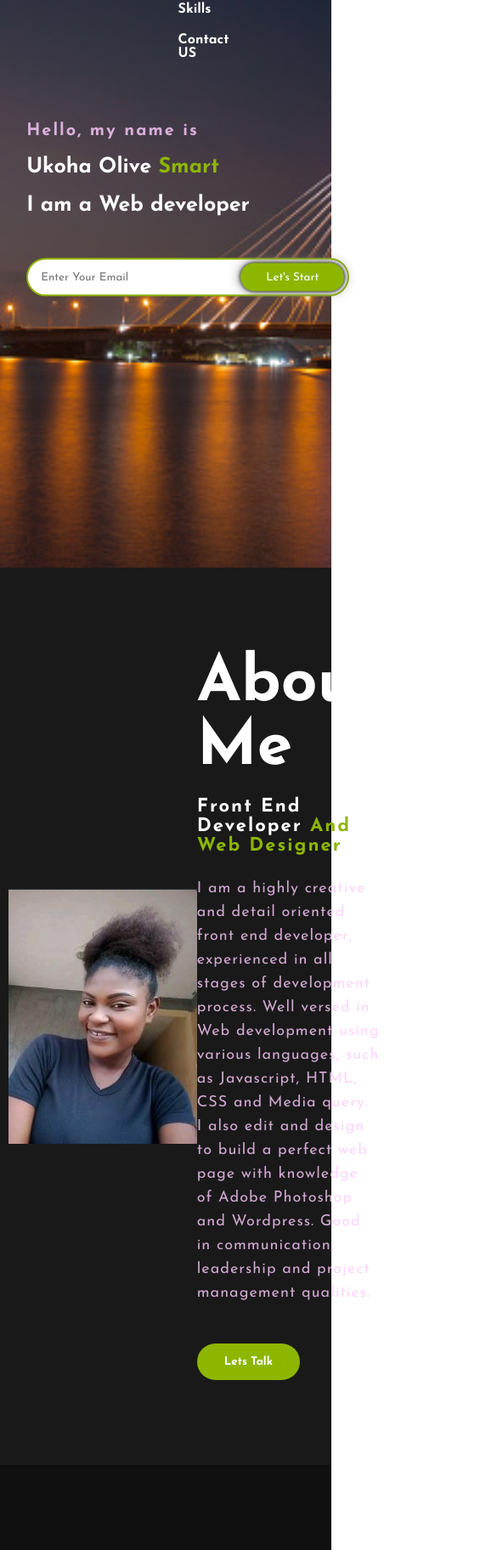
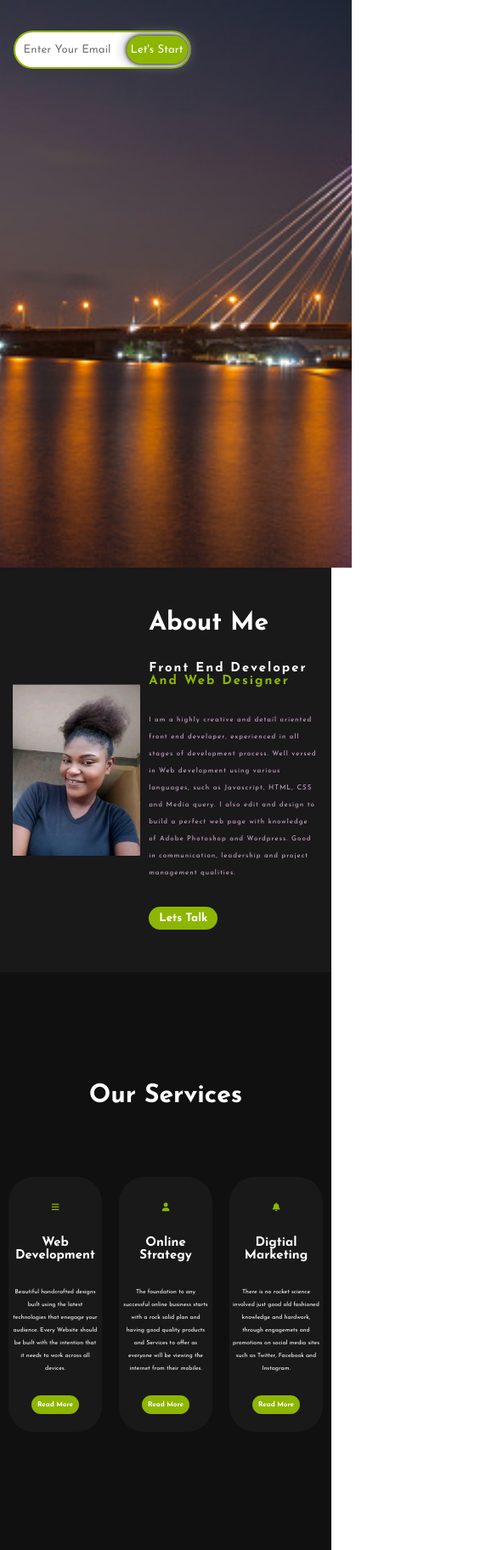
Before and after one commit to Olyvya1/My-Portfolio, a plain HTML site: page index.html in a window 390 px wide. Shown: the part 176-2000 px from the top of the page at 85% size, 585 px wide, since content can reach past the window. Drawn offline with Linux system fonts and the light colour scheme.

Commit message:
'responsiveness'

```diff
--- a/style.css
+++ b/style.css
@@ -57,7 +57,7 @@ nav ul li a:hover{
     transition: transform 4s;
 }
 .button:hover{
-    transform: scale(1,2);
+    transform: scale(1.2,1.2);
 }
 .info{
     position: absolute;
@@ -302,3 +302,186 @@ footer p:nth-child(2){
     color: #8db600;
     bottom: 35px;
 }
+@media screen and (max-width: 415px){
+.portfolio{
+    height: 100vh;
+    width: 414px;
+    background-size:cover;
+    background-position: center;
+    }
+nav{
+    display: flex;
+    align-items: center;
+    padding-left: 4%;
+    padding-right: 4%;
+    padding-top: 0.5rem;
+    justify-content: space-between;
+}
+nav ul li{
+    list-style: none;
+    font-size: 10px;
+    padding: 4px 0.5px;
+}
+.logo{
+    font-size: 10px;
+    letter-spacing: 2px;
+    cursor: pointer;
+}
+.button{
+    text-decoration: none;
+    border: 2px solid transparent;
+    font-weight: bold;
+    padding: 2px 2px;
+    border-radius: 30px;
+    transition: transform 4s;
+    font-size: 8px;
+    margin-left: 50px;
+}
+.info{
+    position:absolute;
+    top: 20%;
+    left: 4%;
+    transform: translateY(-50%);
+}
+h1{
+    margin: 20px 0px 20px;
+    font-size: 15px;
+}
+h3{
+    font-size: 15px;
+    margin-bottom: 50px;
+}
+h4{
+    letter-spacing: 2px;
+    font-size: 10px;
+}
+.info form input:first-child{
+    display: inline-block;
+    width: 55%;
+    border: 2px solid  #8db600;
+    outline: none;
+    border-radius: 30px;
+    padding: 14px 50px 14px 10px
+    }
+    .info form input:last-child{
+        position: absolute;
+        display: inline-block;
+        outline: border;
+        border: none;
+        padding: 10px 5px;
+        border-radius: 30px;
+        top: 6px;
+        box-shadow: 0px 0px 5px #000, 0px 0px 15px #858585;
+        right: 175px;
+    }
+    .about_me{
+        width: 100%;
+        padding: 50px 0px;
+        background-color: #191919;
+    }
+    .about_me img{
+        height: auto;
+        width: 150px;
+    }
+    .about_text{
+        width: 200px;
+    }
+    .about_text h2{
+        font-size: 30px;
+        text-transform: capitalize;
+        margin-bottom: 20px;
+    }
+    .about_text h5{
+        letter-spacing: 2px;
+        font-size: 15px;
+        margin-bottom: 28px;
+        text-transform: capitalize;
+    }
+    .about_text p{
+        letter-spacing: 1px;
+        line-height: 20px;
+        font-size: 8px;
+        margin-bottom: 30px;
+    }
+    button{
+        text-decoration: none;
+        border: 2px solid transparent;
+        font-weight: bold;
+        padding: 5px 10px;
+        border-radius: 20px;
+        transition: .4s;
+    }
+    .second h2{
+        font-size: 30px;
+        width: 300px;
+        margin: 30px auto;
+        text-align: center;
+    }
+    .cute i{
+        font-size: 10px;
+        display: block;
+        text-align: center;
+        margin: 25px 0px;
+}
+.cute{
+    height: 300px;
+    width: 400px;
+    padding: 5px 4px;
+    border-radius: 30px;
+    margin: 10px;
+    position: relative;
+    text-align: center;
+}
+h5{
+    font-size: 15px;
+    margin-bottom: 28px;
+    margin-top: 30px;
+}
+.bot p{
+    font-size: 7px;
+    line-height: 15px;
+    margin-bottom: 28px;
+}
+.cute .button{
+    border: 2px solid transparent;
+    font-weight: bold;
+    padding: 5px 5px;
+    border-radius: 50px;
+    margin: 10px;
+}
+.contact_me p{
+    font-size: 20px;
+    margin-bottom: 28px;
+}
+.contact_me .button-2{
+    padding: 5px 5px;
+    border-radius: 50px;
+}
+footer p:nth-child(1){
+    font-size: 20px;
+    color: white;
+    margin-bottom: 20px;
+    font-weight: bold;
+}
+footer p:nth-child(2){
+    font-size:12px;
+    color: white;
+    width: 350px;
+    text-align: center;
+    line-height: 26px;
+}
+.social_media a{
+    width: 25px;
+    height: 25px;
+    display: flex;
+    align-items: center;
+    justify-content: center;
+    border-radius: 50%;
+    margin: 22px 10px;
+}
+.end{
+    position: absolute;
+    font-size: 10px;
+    color: #8db600;
+}
+}
```
